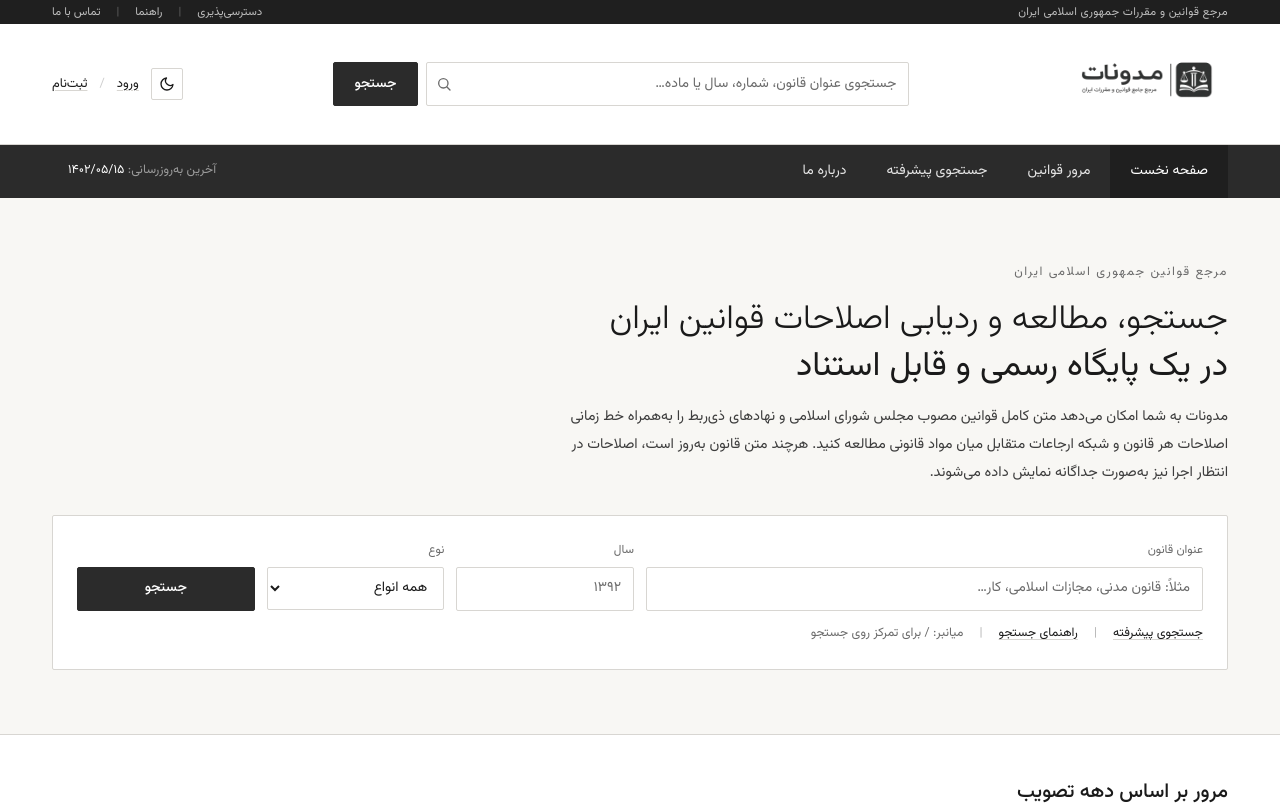
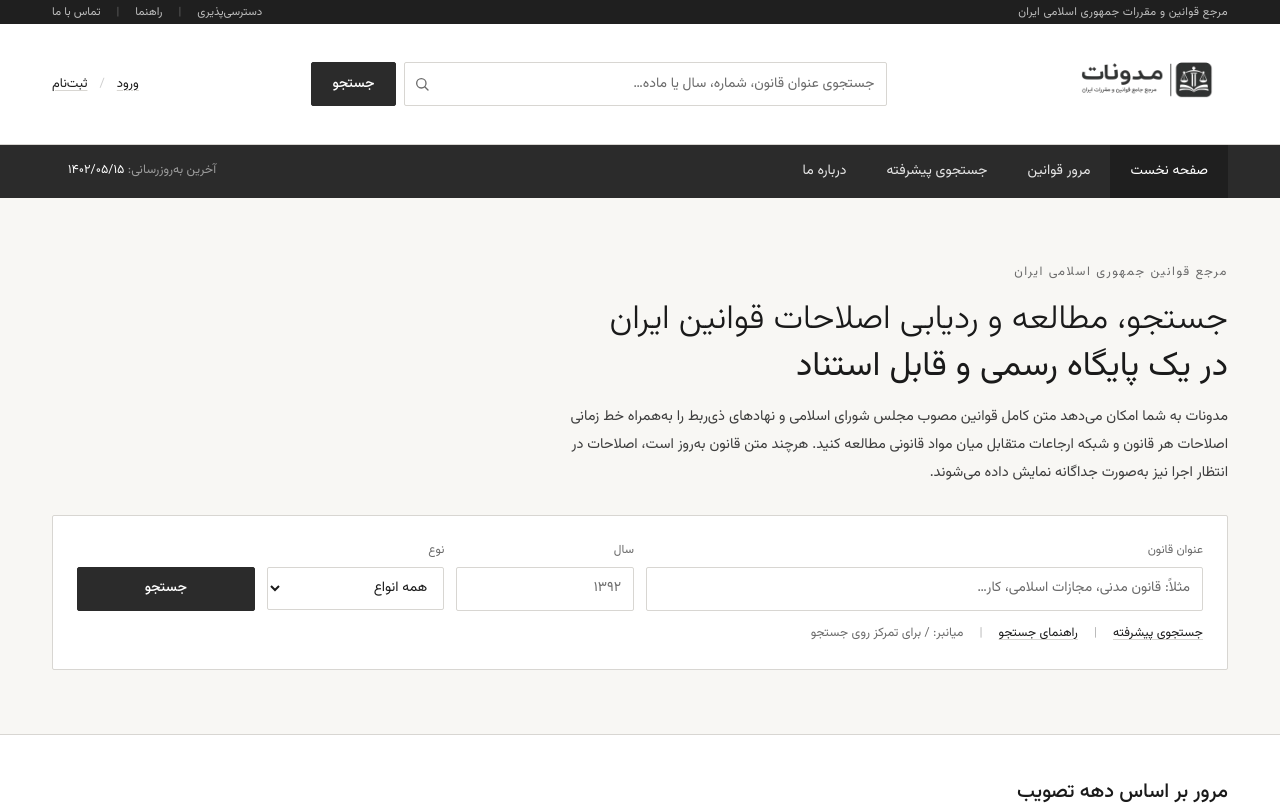
Before and after one commit to Massie382/Modavanat, a Next.js app: page / in a window 1280 px wide. Shown: the top 805 px of the page. Built offline with nearby package versions, Linux system fonts and the light colour scheme.

Commit message:
e5b3c855-f825-410c-a73a-e795177f1572

```diff
--- a/src/components/site/Header.tsx
+++ b/src/components/site/Header.tsx
@@ -8,7 +8,6 @@ import { toFa } from "@/lib/utils";
 import type { Law } from "@/lib/types";
 import { laws } from "@/data/laws";
 import { SearchSuggestions } from "@/components/ui/SearchSuggestions";
-import { ThemeToggle } from "@/components/site/ThemeToggle";
 
 /**
  * Site header — charcoal context strip + logo + inline search + auth links
@@ -182,9 +181,8 @@ export function Header() {
             </button>
           </form>
 
-          {/* Auth links + theme toggle */}
+          {/* Auth links */}
           <div className="flex items-center gap-2 sm:gap-3 text-[12px] sm:text-[13px] shrink-0">
-            <ThemeToggle />
             <Link href="/signin" className="link-legal">ورود</Link>
             <span className="text-[#cfcfcf]">/</span>
             <Link href="/signup" className="link-legal">ثبت‌نام</Link>
```
